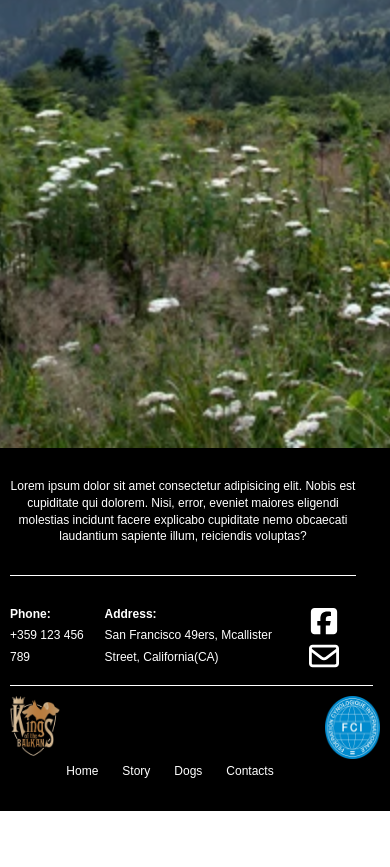
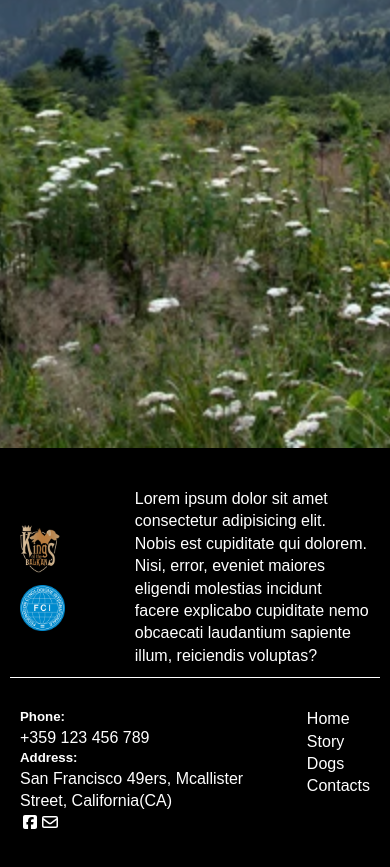
Before and after one commit to Vasil-Antonov1234/Kings-of-the-Balkans, a React (Vite) app in the folder client/: page /dogs in a window 390 px wide. Shown: the part 923-1790 px from the top of the page. Before the commit the page ends 1734 px from the top, so only its background shows below. Built offline with nearby package versions, Linux system fonts and the light colour scheme; no server answers.

Commit message:
Update Footer.module.css

```diff
--- a/client/src/components/footer/Footer.jsx
+++ b/client/src/components/footer/Footer.jsx
@@ -8,7 +8,14 @@ import styles from "./Footer.module.css"
 export default function Footer() {
     return (
         <footer>
+            <section className={styles["text-logo-container"]}>
                 <p>Lorem ipsum dolor sit amet consectetur adipisicing elit. Nobis est cupiditate qui dolorem. Nisi, error, eveniet maiores eligendi molestias incidunt facere explicabo cupiditate nemo obcaecati laudantium sapiente illum, reiciendis voluptas?</p>
+                <div className={styles["logo-wrapper"]}>
+                    <img src="../../../public/images/Logo.png" alt="logo" className={styles["logo"]} />
+                    <img src="../../../public/images/FCI_logo.svg.png" alt="logo-FCI" className={styles["logo-fci"]} />
+                </div>
+            </section>
+            <section className={styles["address-nav-container"]}>
                 <div className={styles["address-wrapper"]}>
                     <div className={styles["phone"]}>
                         <h5>Phone:</h5>
@@ -27,10 +34,6 @@ export default function Footer() {
                         </Link>
                     </div>
                 </div>
-            <div className={styles["logo-wrapper"]}>
-                <img src="../../../public/images/Logo.png" alt="logo" className={styles["logo"]} />
-                <img src="../../../public/images/FCI_logo.svg.png" alt="logo-FCI" className={styles["logo-fci"]} />
-            </div>
                 <ul>
                     <li>
                         <Link to="/">Home</Link>
@@ -45,6 +48,7 @@ export default function Footer() {
                         <Link to="/contacts">Contacts</Link>
                     </li>
                 </ul>
+            </section>
         </footer>
     )
 }
--- a/client/src/components/footer/Footer.module.css
+++ b/client/src/components/footer/Footer.module.css
@@ -7,18 +7,40 @@ footer {
     color: white;
     padding: 30px 10px 30px 10px;
     display: flex;
-    justify-content: space-around;
     font-family: sans-serif;
+    justify-content: space-evenly;
     line-height: 1.4;
+    align-items: flex-start;
+    gap: 20px;
+    flex-wrap: wrap;
 }
 
-p {
-    max-width: 65ch;
+.text-logo-container {
+    display: flex;
+    flex-basis: 45%;
+    justify-content: space-between;
+    padding: 10px;
+    align-items: flex-start;
+    gap: 4%;
+}
+
+.address-nav-container {
+    display: flex;
+    flex-basis: 45%;
+    padding: 10px;
+    justify-content: space-between;
+    align-items: flex-start;
+}
+
+.address-wrapper {
+    display: flex;
+    flex-direction: column;
+    align-items: flex-start;
+    flex-basis: 80%;
 }
 
 li {
     list-style: none;
-    margin-left: 24px;
 }
 
 a {
@@ -26,143 +48,84 @@ a {
     color: white;
 }
 
-h5 {
-    font-size: 1rem;
-    font-weight: 900;
-}
-
-h5,
-p,
-span {
-    margin-right: 24px;
-}
-
-.icon {
-    width: 30px;
-    height: 30px;
-    margin-right: 24px;
-}
-
-.icon-wrapper {
-    display: block;
+a:hover {
+    color: bisque;
 }
 
 .logo-wrapper {
-    width: 10%;
+    display: flex;
+    flex-basis: 30%;
+    justify-content: center;
+    align-items: center;
+    gap: 10%;
 }
 
 .logo {
-    width: 30%;
-    margin-right: 30px;
+    width: 40%;
+    max-width: 100px;
 }
 
 .logo-fci {
-    width: 35%;
+    width: 45%;
+    max-width: 120px;
 }
 
-@media (max-width: 2800px) {
+p {
+    flex-basis: 70%;
+}
+
+@media (max-width: 1075px) {
+    footer {
+        align-items: flex-start;
+        justify-content: space-between;
+    }
+
     .logo-wrapper {
-        width: 15%;
+        flex-direction: column;
+        flex-basis: 40%;
+        gap: 10px;
     }
 }
 
-@media (max-width: 2000px) {
+@media (max-width: 800px) {
+    footer {
+        flex-direction: column;
+    }
+
+    .text-logo-container {
+        border-bottom: 1px solid white;
+    }
+
     .logo-wrapper {
-        width: 20%;
+        flex-direction: row;
+    }
+
+    .address-nav-container {
+        width: 100%;
+        gap: 20px;
+    }
+
+    .address-wrapper {
+        flex-basis: 90%;
     }
 }
 
-@media (max-width: 1400px) {
-    .logo-wrapper {
-        max-width: 40px;
-    }
-
-    .logo {
-        width: 50px;
-        display: block;
-        margin-bottom: 30px;
-    }
-
-    .logo-fci {
-        width: 55px;
+@media (max-width: 500px) {
+    .text-logo-container {
+        align-items: stretch;
     }
 
     p {
-        max-width: 30%;
+        flex-basis: 70%;
     }
 
     .logo-wrapper {
-        width: 10%;
-        margin-right: 30px;
-    }
-}
-
-@media (max-width: 1200px) {
-    footer {
-        display: block;
-    }
-
-    .phone,
-    .street {
-        display: flex;
+        flex-direction: column;
+        align-items: flex-start;
+        flex-basis: 30%;
     }
 
     p {
-        max-width: 100%;
-        text-align: center;
-        padding: 0 0 30px 0;
-        border-bottom: 1px solid white;
-    }
-
-    .address-wrapper {
-        display: flex;
-        justify-content: center;
-        margin-top: 30px;
-        max-width: 98%;
-        padding: 0 0 10px 0;
-        border-bottom: 1px solid white;
-        margin-bottom: 10px;
-    }
-
-    span {
-        margin: 0 100px 0 -10px;
-    }
-
-    .logo-wrapper {
-        display: flex;
-        max-width: unset;
-        width: 100%;
-        justify-content: space-between;
-    }
-
-    .logo {
-        display: inline-block;
-        margin: 0;
-    }
-
-    .logo-fci,
-    li,
-    ul {
-        display: inline-block;
-    }
-
-    ul {
-        width: 80%;
-        text-align: center;
+        order: 1;
     }
 }
-
-@media (max-width: 1030px) {
-
-    .phone, .street {
-        display: block;
-    }
-
-    span {
-        margin: 0 4rem 0 0;
-    }
-
-    h5, span, p, li {
-        font-size: 12px;
-    }
-}
```
Lines whose indentation alone changed are shown as unchanged.
